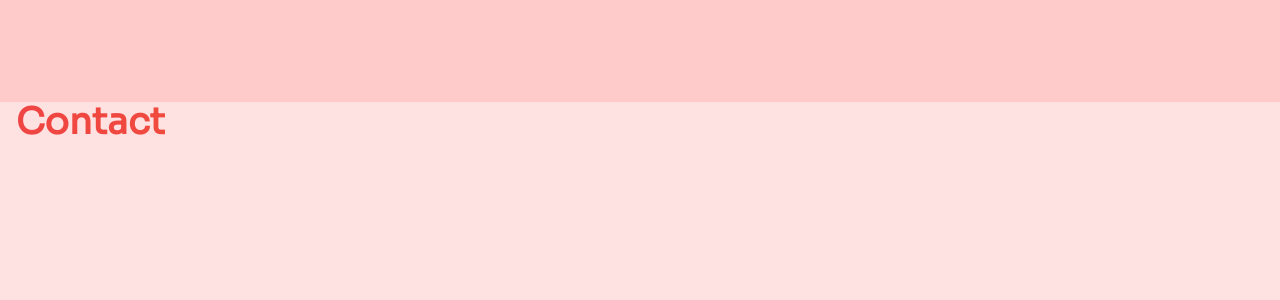
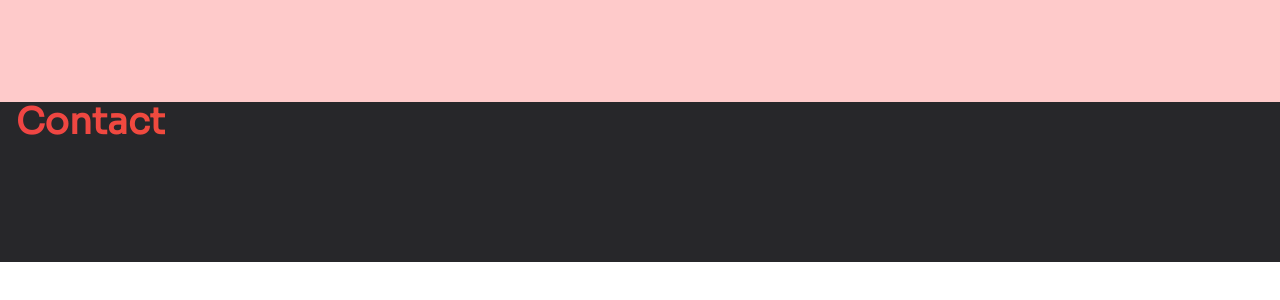
Before and after one commit to markestiller/RescueNet, a React (Vite) app in the folder client/: page / in a window 1280 px wide. Shown: the part 1498-1798 px from the top of the page. After the commit the page ends 1760 px from the top, so only its background shows below. Built offline with nearby package versions, Linux system fonts and the light colour scheme.

Commit message:
fixed navbar overlaps

```diff
--- a/client/src/components/footer/footer.jsx
+++ b/client/src/components/footer/footer.jsx
@@ -2,7 +2,7 @@ import React from 'react';
 
 const footer = () => {
     return (
-        <div name="Contact" className="w-full h-screen bg-red-100">
+        <div name="Contact" className="w-full h-40 bg-zinc-800">
             <div className="text-4xl font-bold text-transparent bg-clip-text bg-gradient-to-r from-red-500 to-orange-500 px-4">
                 Contact
             </div>
--- a/client/src/components/navbar/navbar.jsx
+++ b/client/src/components/navbar/navbar.jsx
@@ -14,7 +14,7 @@ const Navbar = () => {
     return (
         <div
             name="Navbar"
-            className="fixed flex justify-between items-center w-full h-20 z-10 bg-red-200"
+            className="fixed flex justify-between items-center w-full h-20 z-50 bg-red-200"
         >
             <div className="animate-pulse text-4xl font-bold text-transparent bg-clip-text bg-gradient-to-r from-red-500 to-orange-500 px-4">
                 WildFire
```
Also changed, not shown: 1 other file (tests, documents, lock files or other folders).
